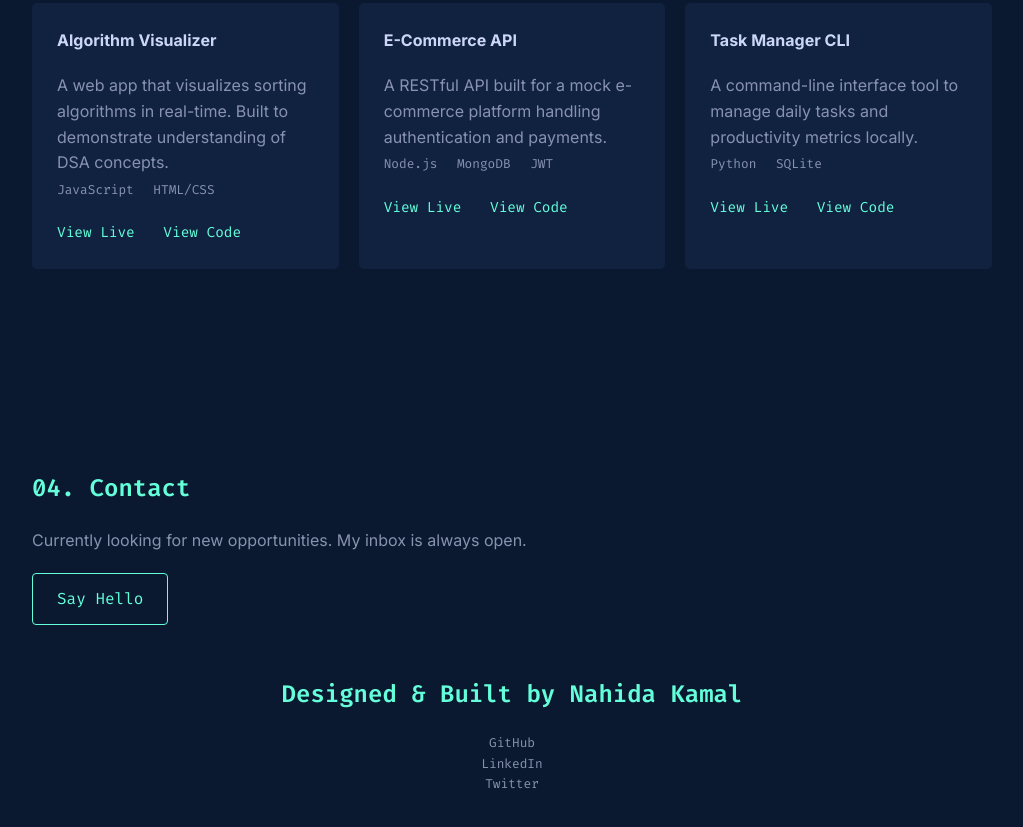
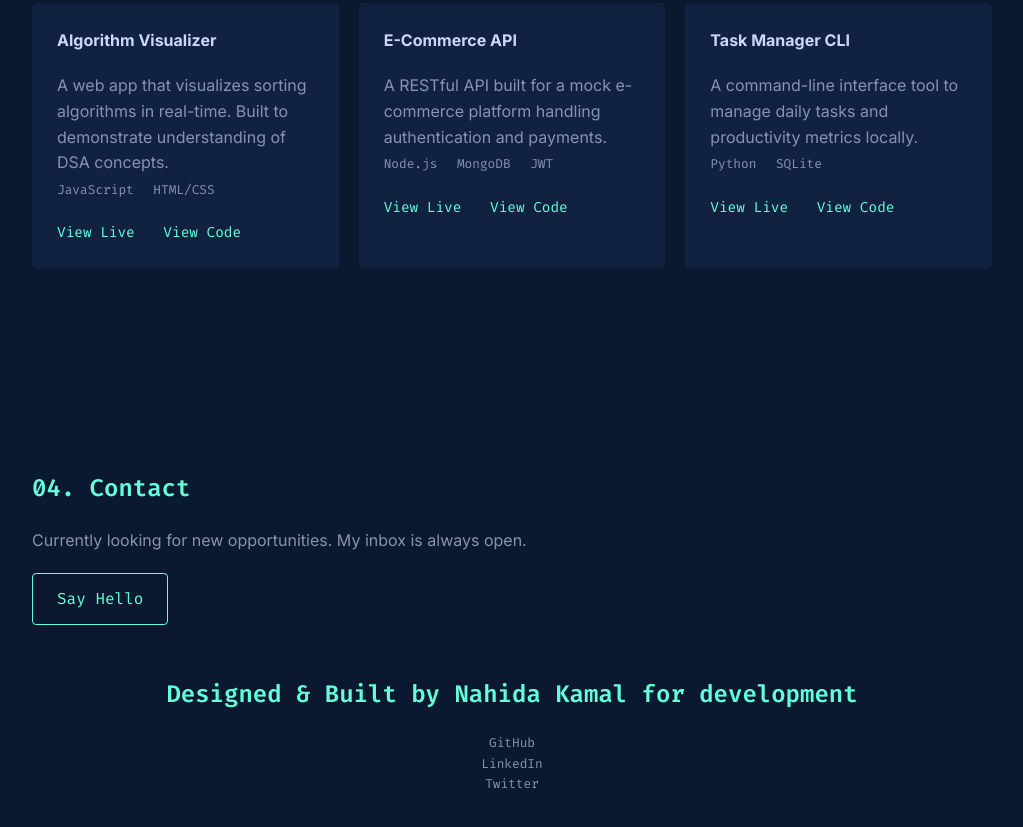
Before and after one commit to nahida-kamal/home, a plain HTML site: page index.html in a window 1280 px wide. Shown: the part 1726-2553 px from the top of the page, without its empty margins (128-1151 px from the left). Drawn offline with Linux system fonts and the light colour scheme.

Commit message:
changed the info

```diff
--- a/index.html
+++ b/index.html
@@ -102,7 +102,7 @@
         <a href="mailto:your.email@example.com" class="btn">Say Hello</a>
 
         <footer class="footer">
-            <h3>Designed & Built by Nahida Kamal</h3>
+            <h3>Designed & Built by Nahida Kamal for development</h3>
             <div class="socials">
             <div href="#">GitHub </h3>
             <div href="#">LinkedIn</h3>
```
